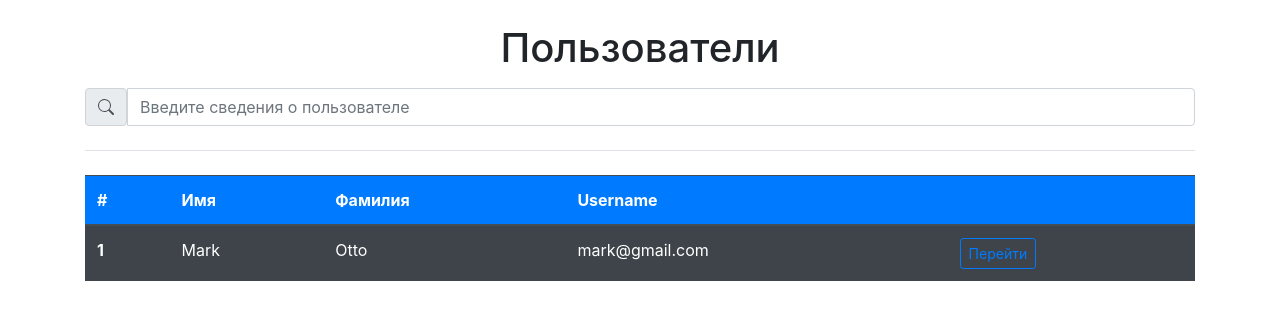
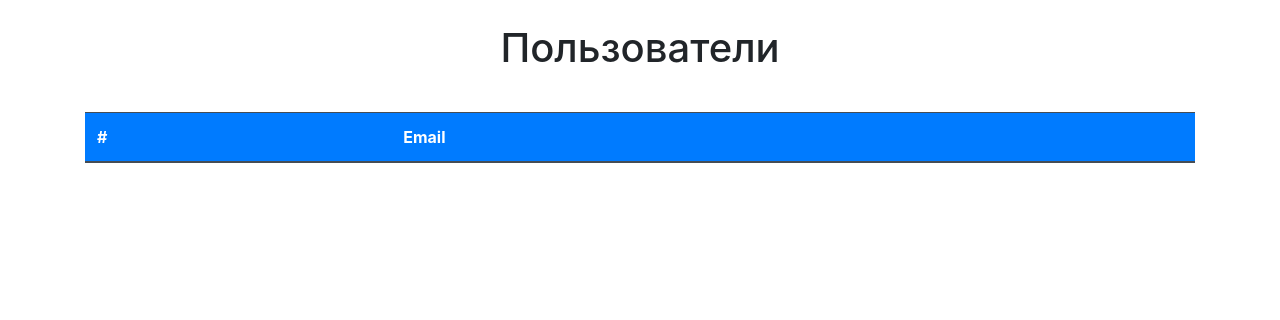
Before and after one commit to Oleg-Pashchenko/avatarex-site, a Django app: page /admin/users/ in a window 1280 px wide. Shown: the part 58-378 px from the top of the page. Run offline with Django 4.2, Linux system fonts and the light colour scheme; lists and menus that the app fills with data are empty; some libraries are stand-ins or nearby versions.

Commit message:
commit admin/urls admin/user admin/users / admin/views

```diff
--- a/admin/urls.py
+++ b/admin/urls.py
@@ -3,9 +3,9 @@ from django.urls import path
 
 urlpatterns = [
     path('', views.enter_secret_code_page, name='enter_secret_code_page'),
-    path('user/', views.user, name='user'),
+
     path('users/', views.users, name='users'),
-
+    path('users/<int:user_id>/', views.user, name='user_detail'),
     path('subscriptions/', views.subscriptions, name='subscriptions'),
     path('translations/', views.translations, name='translations')
 ]
--- a/admin/views.py
+++ b/admin/views.py
@@ -1,4 +1,6 @@
-from django.shortcuts import render
+from django.contrib.auth import get_user_model
+from django.contrib.auth.models import User
+from django.shortcuts import render, get_object_or_404
 
 from home.models import Pipelines
 
@@ -15,29 +17,19 @@ def translations(request):
     return render(request, 'admin/translations.html')
 
 
-def user(request):
-    d = dict(request.GET.items())
-    pipeline = d['pipeline']
-    pipeline = Pipelines.objects.get(user=request.user, p_id=pipeline)
-    knowledge_mode = pipeline.knowledge_mode
-    return render(request, 'admin/user.html', {
-        'pipeline_id': pipeline.p_id,
-        'file_link': knowledge_mode.database_link,
-        'upload_file_inputs': [
-            {'action': f'/api/v1/update-mode-file-link/?pipeline_id={pipeline.p_id}&mode_name='
-                       f'knowledge&redirect_url=/knowledge-mode/?pipeline={pipeline.p_id}',
-             'text': 'Ссылка на базу знаний', 'file_link': knowledge_mode.database_link},
-        ], })
+def user(request, user_id):
+    user = get_object_or_404(User, id=user_id)
+    pipelines = Pipelines.objects.filter(user=User.objects.get(id=user_id))
 
-    """
-        return render(request, 'admin/user.html', {
-            'upload_file_inputs': [
-                {'action': 'Fff',
-                 'text': 'Ссылка на базу данных', 'file_link': 'FF'},
-            ],
-        })
-    """
+
+    # Передаем данные в шаблон и отображаем страницу
+    return render(request, 'admin/user.html', {'user': user, 'pipelines': pipelines, 'upload_file_inputs': [
+        {'action': '',
+         'text': 'Ссылка на базу знаний', 'file_link': 'nowledge_mode'},
+    ]})
 
 
 def users(request):
-    return render(request, 'admin/users.html')
+    all_users = User.objects.all()
+
+    return render(request, 'admin/users.html', {'users': all_users})
--- a/templates/admin/users.html
+++ b/templates/admin/users.html
@@ -5,42 +5,53 @@
     <div class="pl-3 pr-3 pb-2"><h1 style="display: flex; justify-content: center; ">Пользователи</h1>
     </div>
 
-    <div class="input-group">
+    <!-- <div class="input-group">
                 <span class="input-group-text" id="basic-addon1">
                   <svg xmlns="http://www.w3.org/2000/svg" width="16" height="16" fill="currentColor"
                        class="bi bi-search" viewBox="0 0 16 16">
   <path d="M11.742 10.344a6.5 6.5 0 1 0-1.397 1.398h-.001c.03.04.062.078.098.115l3.85 3.85a1 1 0 0 0 1.415-1.414l-3.85-3.85a1.007 1.007 0 0 0-.115-.1zM12 6.5a5.5 5.5 0 1 1-11 0 5.5 5.5 0 0 1 11 0z"></path>
 </svg>
                 </span>
-        <input type="text" class="form-control" placeholder="Введите сведения о пользователе "
+       <input type="text" class="form-control" placeholder="Введите сведения о пользователе "
                aria-describedby="basic-addon1">
     </div>
 
-    <legend class="border-bottom mb-1 mt-4 "></legend>
+    <legend class="border-bottom mb-1 mt-4 "></legend>-->
 
     <div class=" mt-4 " style="display: flex; justify-content: center;">
-        <table class="table table-striped table-dark table-hover">
-            <thead class="bg-primary ">
-            <tr  >
-                <th scope="col ">#</th>
-                <th scope="col">Имя</th>
-                <th scope="col">Фамилия</th>
-                <th scope="col">Username</th>
+        <table style="background-color: #2b2b2b;" class="table table-dark table-hover">
+            <thead class="bg-primary">
+            <tr>
+                <th scope="col">#</th>
+                <th scope="col">Email</th>
                 <th scope="col"></th>
             </tr>
             </thead>
             <tbody>
-            <tr>
-                <th scope="row">1</th>
-                <td>Mark</td>
-                <td>Otto</td>
-                <td>mark@gmail.com</td>
-                <td><button  onclick="window.open('/admin/user', '_blank');" type="submit" class="btn btn-outline-primary btn-sm ">Перейти</button></td>
-            </tr>
+            {% for x in users %}
+                <tr>
+                    <th scope="row">{{ x.id }}</th>
+                    <td>{{ x.email }}</td>
+                    <td>
+                        <!-- Используем тег url для формирования URL с параметром user_id -->
+                        <a href="{% url 'user_detail' user_id=x.id %}"
+                           class="btn btn-outline-primary btn-sm">Перейти</a>
+                    </td>
+                </tr>
+            {% endfor %}
             </tbody>
         </table>
     </div>
 
+    <script>
+        <!--window.open('/admin/user', '_blank'); -->
+        function redirectToUserPage(userId) {
+            // Формируем URL с параметром userId
+            const url = `/user/${userId}`;
+            // Открываем новое окно браузера с сформированным URL
+            window.open(url, '_blank');
+        }
 
+    </script>
 
 {% endblock content %}
```
Also changed, not shown: templates/admin/user.html (+15 -5 lines).
